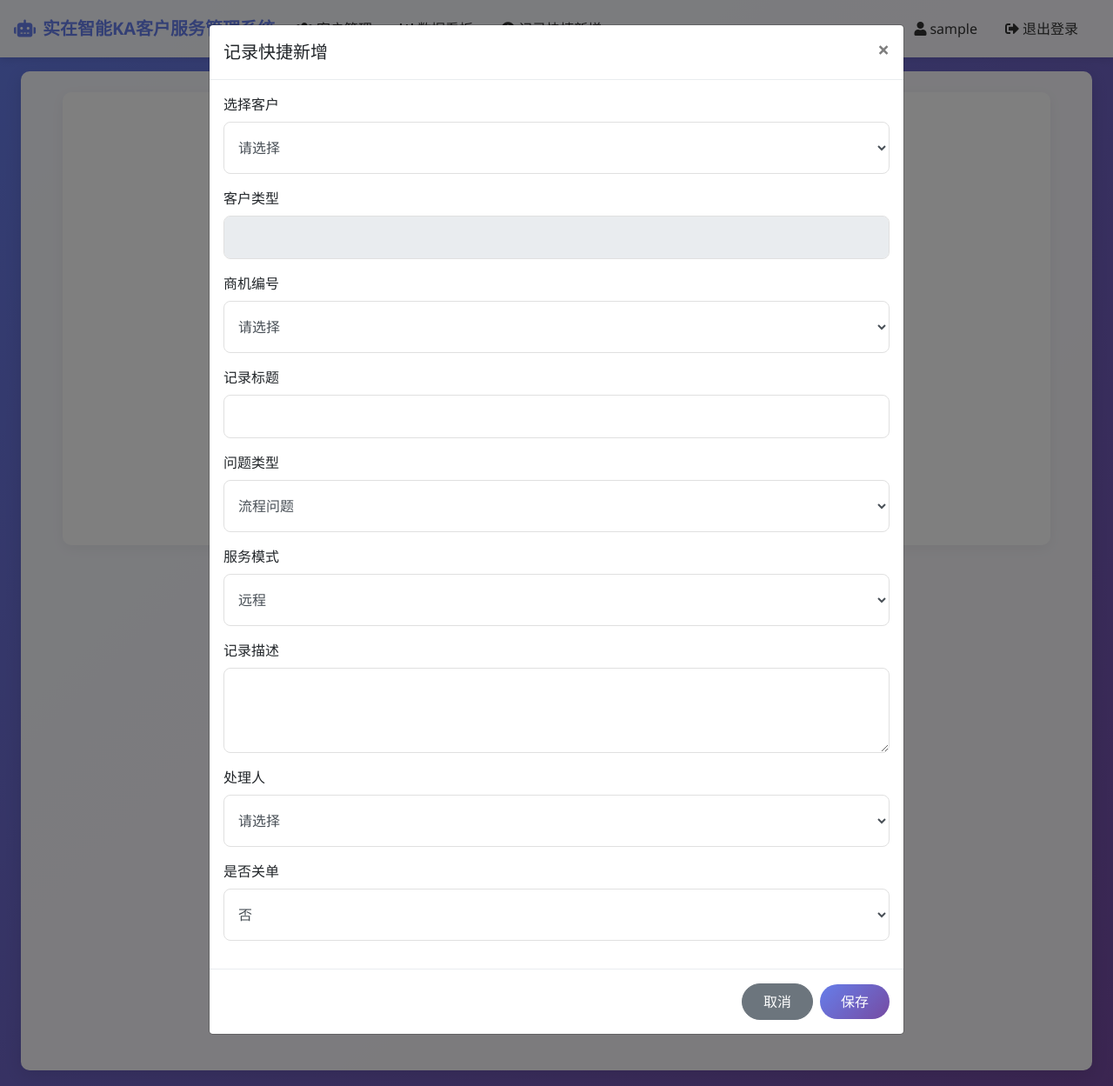
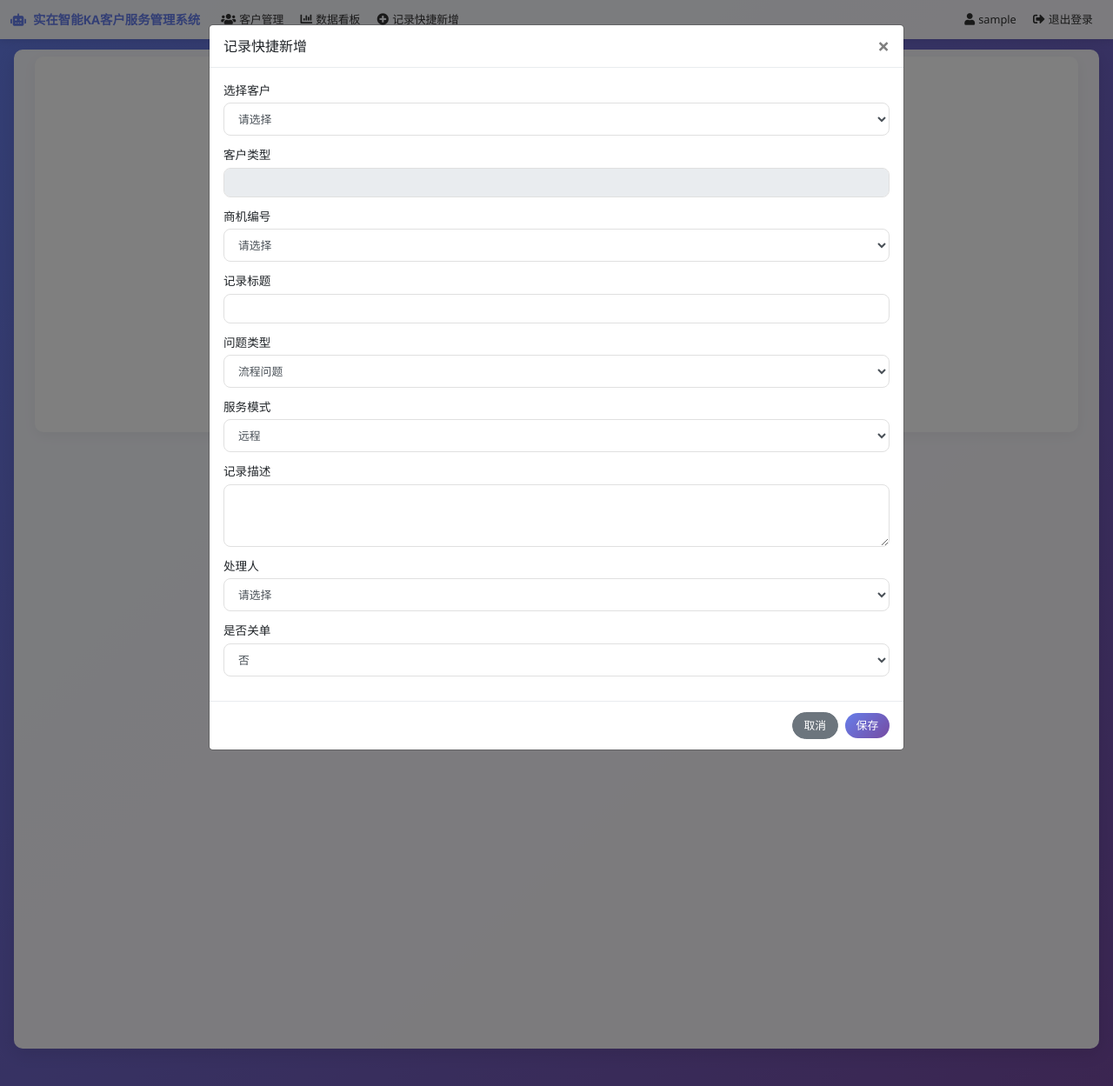
Before and after one commit to xuyangluo666/shizaizhineng, a Django app: page /service/customers/create/ in a window 1280 px wide, after a click on "记录快捷新增". Shown: the whole page at 87% size. Run offline with Django 5.2, Linux system fonts and the light colour scheme; the visitor is signed in with stand-in values (Sample User, id 1); some libraries are stand-ins or nearby versions.

Commit message:
Optimize responsive design for laptop screens

```diff
--- a/service/templates/service/base.html
+++ b/service/templates/service/base.html
@@ -18,26 +18,30 @@
             min-height: 100vh;
             margin: 0;
             padding: 0;
+            font-size: 14px;
+            line-height: 1.5;
         }
 
         /* 导航栏样式 */
         .navbar {
             background: rgba(255, 255, 255, 0.95) !important;
             box-shadow: 0 2px 10px rgba(0, 0, 0, 0.1);
-            padding: 0.8rem 1rem;
+            padding: 0.5rem 1rem;
         }
 
         .navbar-brand {
             color: #667eea !important;
             font-weight: 700;
-            font-size: 1.25rem;
+            font-size: 1rem;
         }
 
         .nav-link {
             color: #333 !important;
             font-weight: 500;
-            margin-right: 1rem;
+            margin-right: 0.5rem;
             transition: all 0.3s ease;
+            font-size: 0.9rem;
+            padding: 0.5rem 0.75rem;
         }
 
         .nav-link:hover {
@@ -45,13 +49,17 @@
             transform: translateY(-2px);
         }
 
+        .nav-link i {
+            font-size: 0.85rem;
+        }
+
         /* 主要内容容器 */
         .content-container {
             background: rgba(255, 255, 255, 0.95);
             border-radius: 10px;
             box-shadow: 0 5px 20px rgba(0, 0, 0, 0.1);
-            padding: 1.5rem;
-            margin-top: 1rem;
+            padding: 1rem;
+            margin-top: 0.75rem;
             margin-bottom: 15px;
             min-height: calc(100vh - 100px);
         }
@@ -59,8 +67,8 @@
         /* 容器宽度调整 */
         .container {
             max-width: 100%;
-            padding-left: 1.5rem;
-            padding-right: 1.5rem;
+            padding-left: 1rem;
+            padding-right: 1rem;
         }
 
         @media (min-width: 1200px) {
@@ -82,12 +90,27 @@
             box-shadow: 0 8px 25px rgba(0, 0, 0, 0.1);
         }
 
+        .card-body {
+            padding: 1rem;
+        }
+
+        .card-header {
+            padding: 0.75rem 1rem;
+            font-size: 0.95rem;
+        }
+
         /* 按钮样式 */
         .btn {
             border-radius: 50px;
-            padding: 0.5rem 1.5rem;
+            padding: 0.4rem 1rem;
             font-weight: 500;
             transition: all 0.3s ease;
+            font-size: 0.85rem;
+        }
+
+        .btn-sm {
+            padding: 0.25rem 0.75rem;
+            font-size: 0.8rem;
         }
 
         .btn-primary {
@@ -104,8 +127,9 @@
         .form-control {
             border-radius: 8px;
             border: 1px solid #e0e0e0;
-            padding: 0.75rem;
+            padding: 0.5rem 0.75rem;
             transition: all 0.3s ease;
+            font-size: 0.9rem;
         }
 
         .form-control:focus {
@@ -113,11 +137,17 @@
             box-shadow: 0 0 0 0.2rem rgba(102, 126, 234, 0.25);
         }
 
+        select.form-control {
+            height: auto;
+            padding: 0.5rem 0.75rem;
+        }
+
         /* 表格样式 */
         .table {
             border-radius: 10px;
             overflow: hidden;
             box-shadow: 0 4px 15px rgba(0, 0, 0, 0.05);
+            font-size: 0.85rem;
         }
 
         .table thead {
@@ -125,12 +155,171 @@
             color: white;
         }
 
+        .table th,
+        .table td {
+            padding: 0.5rem;
+            vertical-align: middle;
+        }
+
+        /* 模态框优化 */
+        .modal-body {
+            padding: 1rem;
+        }
+
+        .modal-header {
+            padding: 0.75rem 1rem;
+        }
+
+        .modal-footer {
+            padding: 0.75rem 1rem;
+        }
+
+        .modal-title {
+            font-size: 1rem;
+        }
+
+        /* 表单标签 */
+        .form-group {
+            margin-bottom: 0.75rem;
+        }
+
+        .form-group label {
+            font-size: 0.85rem;
+            margin-bottom: 0.25rem;
+        }
+
+        /* h标签优化 */
+        h1, h2, h3, h4, h5, h6 {
+            margin-top: 0;
+            margin-bottom: 0.5rem;
+        }
+
+        h1 { font-size: 1.5rem; }
+        h2 { font-size: 1.25rem; }
+        h3 { font-size: 1.1rem; }
+        h4 { font-size: 1rem; }
+        h5 { font-size: 0.95rem; }
+        h6 { font-size: 0.9rem; }
+
+        /* 分页优化 */
+        .pagination {
+            margin: 0.5rem 0;
+        }
+
+        .pagination li a,
+        .pagination li span {
+            padding: 0.25rem 0.5rem;
+            font-size: 0.85rem;
+        }
+
+        /* 列表组优化 */
+        .list-group-item {
+            padding: 0.5rem 0.75rem;
+            font-size: 0.85rem;
+        }
+
+        /* 图表容器优化 */
+        .chart-container {
+            position: relative;
+            height: 250px;
+        }
+
         /* 响应式调整 */
         @media (max-width: 768px) {
             .content-container {
-                padding: 1.5rem;
-                margin-top: 1.5rem;
+                padding: 1rem;
+                margin-top: 1rem;
             }
+
+            body {
+                font-size: 13px;
+            }
+
+            .nav-link {
+                font-size: 0.85rem;
+                padding: 0.4rem 0.5rem;
+            }
+        }
+
+        /* 笔记本屏幕优化 (1366px - 1600px) */
+        @media (min-width: 1366px) and (max-width: 1600px) {
+            body {
+                font-size: 13px;
+            }
+
+            .content-container {
+                padding: 0.75rem;
+            }
+
+            .card-body {
+                padding: 0.75rem;
+            }
+
+            .navbar-brand {
+                font-size: 0.95rem;
+            }
+
+            .nav-link {
+                font-size: 0.85rem;
+                margin-right: 0.3rem;
+            }
+
+            h1 { font-size: 1.25rem; }
+            h2 { font-size: 1.1rem; }
+            h3 { font-size: 1rem; }
+        }
+
+        /* 小屏幕笔记本优化 (1280px - 1366px) */
+        @media (min-width: 1280px) and (max-width: 1366px) {
+            body {
+                font-size: 12px;
+            }
+
+            .content-container {
+                padding: 0.5rem;
+            }
+
+            .card-body {
+                padding: 0.5rem;
+            }
+
+            .navbar {
+                padding: 0.4rem 0.75rem;
+            }
+
+            .navbar-brand {
+                font-size: 0.9rem;
+            }
+
+            .nav-link {
+                font-size: 0.8rem;
+                margin-right: 0.2rem;
+                padding: 0.4rem 0.5rem;
+            }
+
+            .btn {
+                padding: 0.3rem 0.8rem;
+                font-size: 0.8rem;
+            }
+
+            .btn-sm {
+                padding: 0.2rem 0.5rem;
+                font-size: 0.75rem;
+            }
+
+            .form-control {
+                padding: 0.4rem 0.5rem;
+                font-size: 0.8rem;
+            }
+
+            .table th,
+            .table td {
+                padding: 0.4rem;
+            }
+
+            h1 { font-size: 1.1rem; }
+            h2 { font-size: 1rem; }
+            h3 { font-size: 0.95rem; }
         }
 
         /* 闪烁动画 */
@@ -227,7 +416,7 @@
                     <div class="modal-body">
                         <div class="form-group">
                             <label for="quickRecordCustomerSelect">选择客户</label>
-                            <select class="form-control" id="quickRecordCustomerSelect" name="customer_id" required style="height: 60px">
+                            <select class="form-control" id="quickRecordCustomerSelect" name="customer_id" required>
                                 <option value="">请选择</option>
                                 {% for customer in customers %}
                                 <option value="{{ customer.id }}" data-type="{{ customer.customer_type }}">{{ customer.name }} ({{ customer.get_customer_type_display }})</option>
@@ -240,7 +429,7 @@
                         </div>
                         <div class="form-group">
                             <label for="quickRecordOpportunity">商机编号</label>
-                            <select class="form-control" id="quickRecordOpportunity" name="opportunity" required style="height: 60px">
+                            <select class="form-control" id="quickRecordOpportunity" name="opportunity" required>
                                 <option value="">请选择</option>
                             </select>
                         </div>
@@ -250,7 +439,7 @@
                         </div>
                         <div class="form-group">
                             <label for="quickRecordType">问题类型</label>
-                            <select class="form-control" id="quickRecordType" name="problem_type" required style="height: 60px">
+                            <select class="form-control" id="quickRecordType" name="problem_type" required>
                                 <option value="process">流程问题</option>
                                 <option value="software">软件问题</option>
                                 <option value="install">安装部署</option>
@@ -259,7 +448,7 @@
                         </div>
                         <div class="form-group">
                             <label for="quickRecordServiceMode">服务模式</label>
-                            <select class="form-control" id="quickRecordServiceMode" name="service_mode" required style="height: 60px">
+                            <select class="form-control" id="quickRecordServiceMode" name="service_mode" required>
                                 <option value="remote">远程</option>
                                 <option value="onsite">现场</option>
                             </select>
@@ -270,7 +459,7 @@
                         </div>
                         <div class="form-group">
                             <label for="quickRecordHandler">处理人</label>
-                            <select class="form-control" id="quickRecordHandler" name="handler" style="height: 60px">
+                            <select class="form-control" id="quickRecordHandler" name="handler">
                                 <option value="">请选择</option>
                                 {% for user in users %}
                                 <option value="{{ user.id }}">{{ user.username }}</option>
@@ -279,13 +468,13 @@
                         </div>
                         <div class="form-group" id="quickRecordProcessContainer" style="display: none;">
                             <label for="quickRecordRelatedProcess">关联流程</label>
-                            <select class="form-control" id="quickRecordRelatedProcess" name="related_process" style="height: 60px">
+                            <select class="form-control" id="quickRecordRelatedProcess" name="related_process">
                                 <option value="">请选择</option>
                             </select>
                         </div>
                         <div class="form-group">
                             <label for="quickRecordIsClosed">是否关单</label>
-                            <select class="form-control" id="quickRecordIsClosed" name="is_closed" required style="height: 60px">
+                            <select class="form-control" id="quickRecordIsClosed" name="is_closed" required>
                                 <option value="no">否</option>
                                 <option value="yes">是</option>
                             </select>
@@ -305,11 +494,6 @@
     </div>
 
     <script>
-    // 设置默认缩放为100%
-    window.onload = function() {
-        document.body.style.zoom = '100%';
-    };
-
     // 记录快捷新增相关脚本
     $(function() {
         // 记录快捷新增 - 客户选择事件
```
